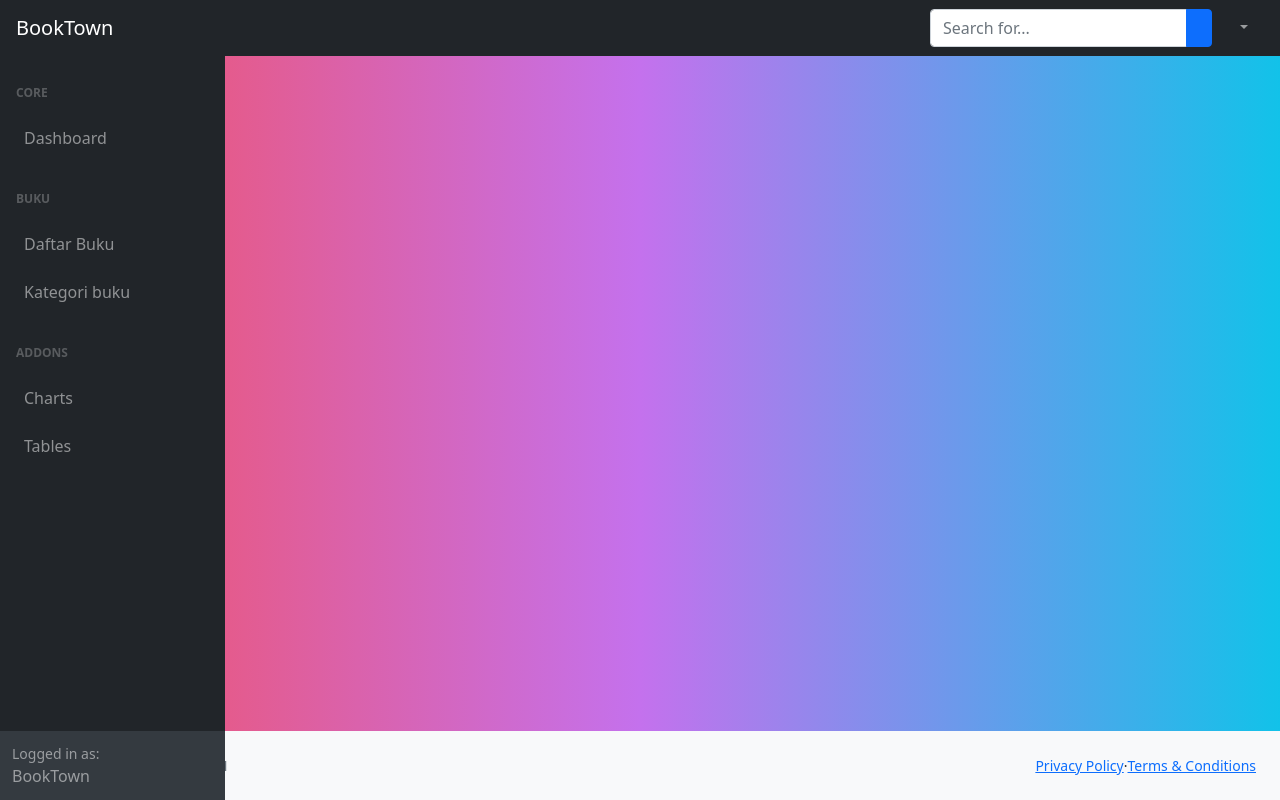
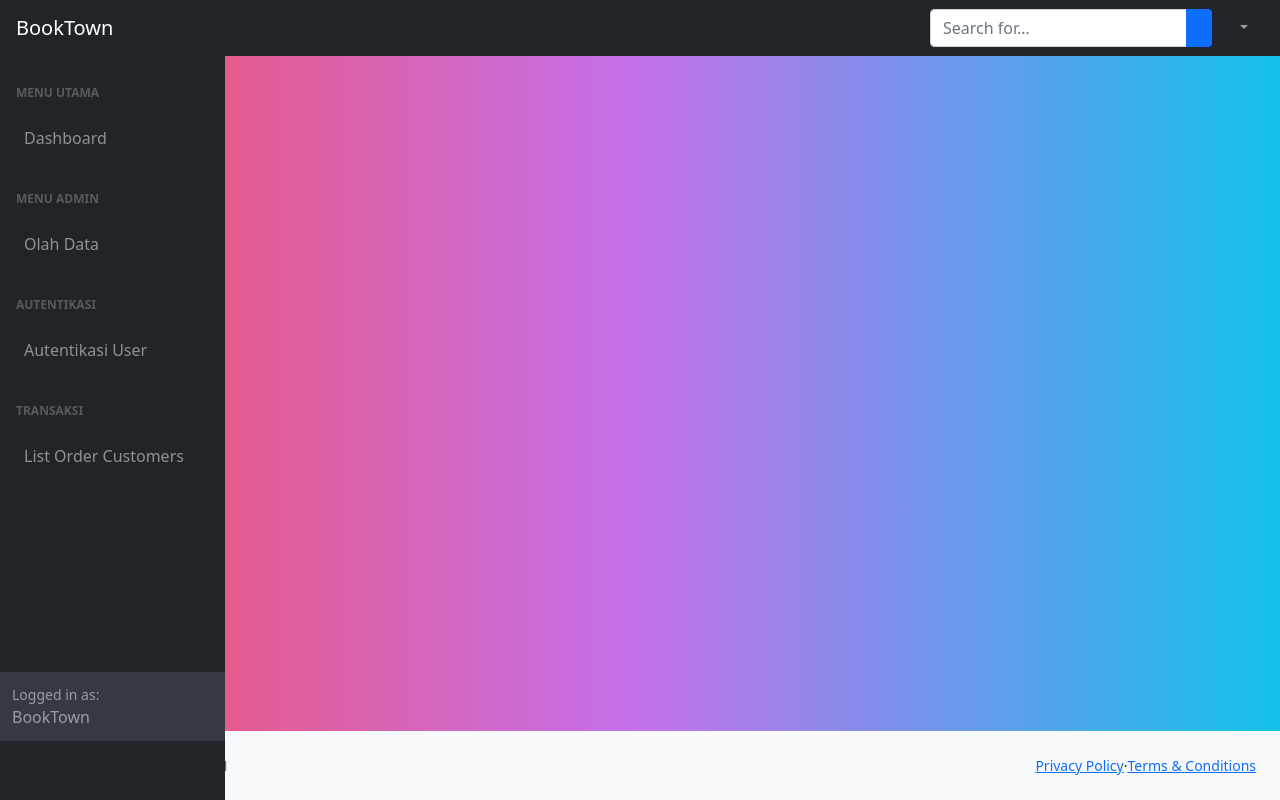
Before and after one commit to fransiskalidya/toko-buku, a React (Create React App) app: page /admin in a window 1280 px wide. Built offline with nearby package versions, Linux system fonts and the light colour scheme.

Commit message:
Merubah label sidebar

```diff
--- a/src/App.js
+++ b/src/App.js
@@ -9,6 +9,7 @@ import RegisterAdmin from "./components/admin/RegisterAdmin";
 import DaftarBuku from './container/Buku/DaftarBuku';
 import Kategori from './container/admin/Kategori';
 import MasterLayout from './layouts/admin/MasterLayout';
+import Dashboard from "./components/admin/Dashboard";
 
 
 function App() {
--- a/src/layouts/admin/Sidebar.jsx
+++ b/src/layouts/admin/Sidebar.jsx
@@ -1,74 +1,82 @@
 import React from "react";
 // import Navbar from "./Navbar";
-import {Link} from 'react-router-dom';
+import { Link } from 'react-router-dom';
 
-const Sidebar = () =>{
-    return(
+const Sidebar = () => {
+    return (
         <nav className="sb-sidenav accordion sb-sidenav-dark" id="sidenavAccordion">
             <div className="sb-sidenav-menu">
                 <div className="nav">
-                <div className="sb-sidenav-menu-heading">Core</div>
+                    <div className="sb-sidenav-menu-heading">Menu Utama</div>
                     <Link className="nav-link" to="/admin/dashboard">
                         <div className="sb-nav-link-icon"><i className="fas fa-tachometer-alt"></i></div>
                         Dashboard
                     </Link>
-                <div className="sb-sidenav-menu-heading">Buku</div>
+                    <div className="sb-sidenav-menu-heading">Menu Admin</div>
                     <Link className="nav-link collapsed" to="/admin/DaftarBuku" data-bs-toggle="collapse" data-bs-target="#collapseLayouts" aria-expanded="false" aria-controls="collapseLayouts">
                         <div className="sb-nav-link-icon"><i className="fas fa-columns"></i></div>
-                    Daftar Buku
+                        Olah Data
                         <div className="sb-sidenav-collapse-arrow"><i className="fas fa-angle-down"></i></div>
                     </Link>
                     <div className="collapse" id="collapseLayouts" aria-labelledby="headingOne" data-bs-parent="#sidenavAccordion">
                         <nav className="sb-sidenav-menu-nested nav">
                             <Link className="nav-link" to="/admin/DaftarBuku">Daftar Buku</Link>
                             <Link className="nav-link" to="/admin/kategori">Kategori Buku</Link>
+                            <Link className="nav-link" to="/admin/DataUser">Data User</Link>
                         </nav>
                     </div>
-                <Link className="nav-link collapsed" to="/admin/kategori" data-bs-toggle="collapse" data-bs-target="#collapsePages" aria-expanded="false" aria-controls="collapsePages">
+                    <div className="sb-sidenav-menu-heading">Autentikasi</div>
+                    {/* <Link className="nav-link collapsed" to="/admin/kategori" data-bs-toggle="collapse" data-bs-target="#collapsePages" aria-expanded="false" aria-controls="collapsePages">
                     <div className="sb-nav-link-icon"><i className="fas fa-book-open"></i></div>
-                    Kategori buku
+                    Autentikasi User
                     <div className="sb-sidenav-collapse-arrow"><i className="fas fa-angle-down"></i></div>
                 </Link>
                 <div className="collapse" id="collapsePages" aria-labelledby="headingTwo" data-bs-parent="#sidenavAccordion">
-                    <nav className="sb-sidenav-menu-nested nav accordion" id="sidenavAccordionPages">
+                    <nav className="sb-sidenav-menu-nested nav accordion" id="sidenavAccordionPages"> */}
                     <Link className="nav-link collapsed" to="#" data-bs-toggle="collapse" data-bs-target="#pagesCollapseAuth" aria-expanded="false" aria-controls="pagesCollapseAuth">
-                            Authentication
+                        <div className="sb-nav-link-icon"><i className="fas fa-book-open"></i></div>
+                        Autentikasi User
                         <div className="sb-sidenav-collapse-arrow"><i className="fas fa-angle-down"></i></div>
                     </Link>
                     <div className="collapse" id="pagesCollapseAuth" aria-labelledby="headingOne" data-bs-parent="#sidenavAccordionPages">
                         <nav className="sb-sidenav-menu-nested nav">
-                                <Link className="nav-link" to="login.html">Login</Link>
-                                <Link className="nav-link" to="register.html">Register</Link>
-                                <Link className="nav-link" to="password.html">Forgot Password</Link>
+                            <Link className="nav-link" to="/admin/auth/Login">Login</Link>
+                            <Link className="nav-link" to="/admin/auth/Register">Register</Link>
+                            {/* <Link className="nav-link" to="password.html">Forgot Password</Link> */}
                         </nav>
                     </div>
-                        <Link className="nav-link collapsed" to="#" data-bs-toggle="collapse" data-bs-target="#pagesCollapseError" aria-expanded="false" aria-controls="pagesCollapseError">
+                    {/* <Link className="nav-link collapsed" to="#" data-bs-toggle="collapse" data-bs-target="#pagesCollapseError" aria-expanded="false" aria-controls="pagesCollapseError">
                             Error
                             <div className="sb-sidenav-collapse-arrow"><i className="fas fa-angle-down"></i></div>
-                        </Link>
+                        </Link> */}
                     <div className="collapse" id="pagesCollapseError" aria-labelledby="headingOne" data-bs-parent="#sidenavAccordionPages">
                         <nav className="sb-sidenav-menu-nested nav">
-                                <Link className="nav-link" to="401.html">401 Page</Link>
+                            {/* <Link className="nav-link" to="401.html">401 Page</Link>
                                 <Link className="nav-link" to="404.html">404 Page</Link>
-                                <Link className="nav-link" to="500.html">500 Page</Link>
+                                <Link className="nav-link" to="500.html">500 Page</Link> */}
                         </nav>
                     </div>
-                    </nav>
-                </div>
-                <div className="sb-sidenav-menu-heading">Addons</div>
+
+
+                    <div className="sb-sidenav-menu-heading">Transaksi</div>
                     <Link className="nav-link" to="charts.html">
                         <div className="sb-nav-link-icon"><i className="fas fa-chart-area"></i></div>
-                    Charts
+                        List Order Customers
                     </Link>
-                <Link className="nav-link" to="tables.html">
+                    {/* <Link className="nav-link" to="tables.html">
                     <div className="sb-nav-link-icon"><i className="fas fa-table"></i></div>
                     Tables
-                </Link>
+                </Link> */}
                 </div>
-        </div>
+                <br></br><br></br>
+                <br></br><br></br>
+                <br></br> <br></br>
+                <br></br> <br></br>
+
                 <div className="sb-sidenav-footer">
                     <div className="small">Logged in as:</div>
                     BookTown
+                </div>
             </div>
         </nav>
     )
```
Also changed, not shown: src/routes/routes.jsx (+8 -1 lines). Lines whose indentation alone changed are shown as unchanged.
